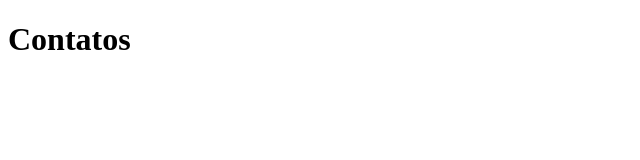
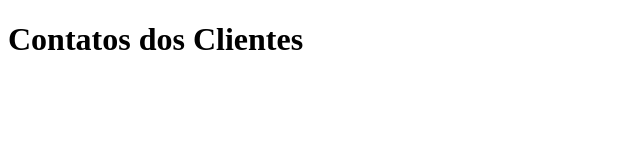
Before and after one commit to igson/github-master, a plain HTML site: page contato.html in a window 1280 px wide. Shown: the whole page, without its empty margins (0-640 px from the left). Drawn offline with Linux system fonts and the light colour scheme.

Commit message:
Atualizaçao do titulo da pagina de contatos closes #2

```diff
--- a/contato.html
+++ b/contato.html
@@ -7,6 +7,6 @@
     <title>Document</title>
 </head>
 <body>
-    <h1> Contatos </h1>
+    <h1> Contatos dos Clientes </h1>
 </body>
 </html>
```
